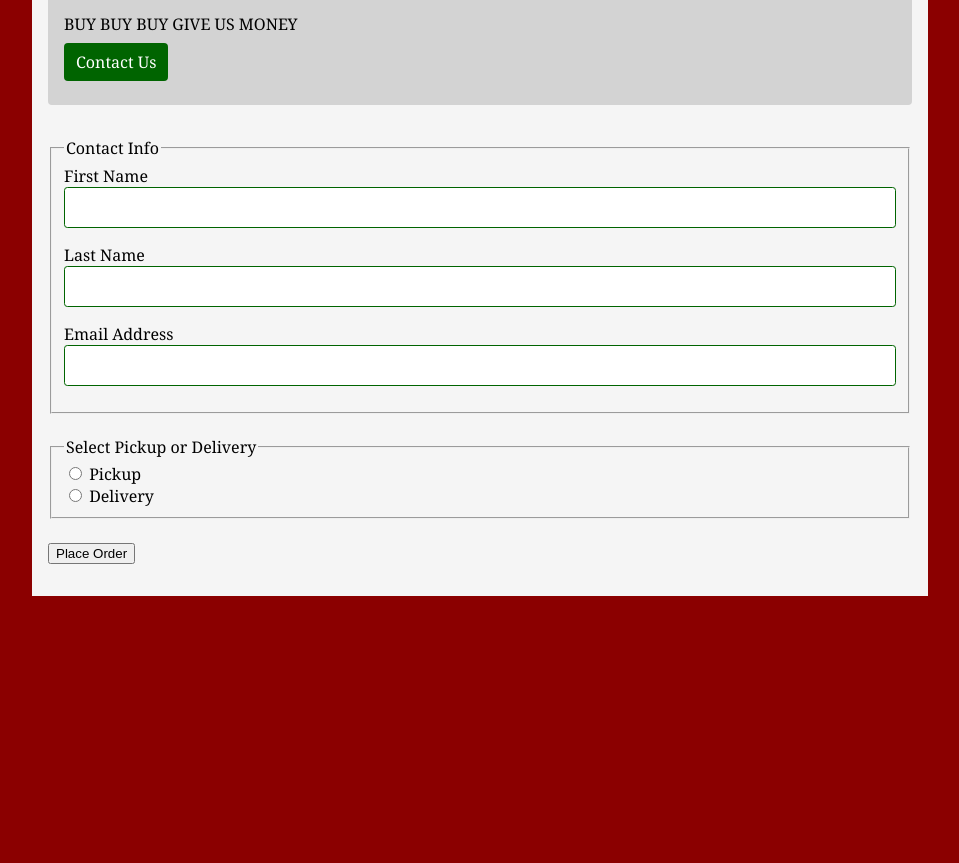
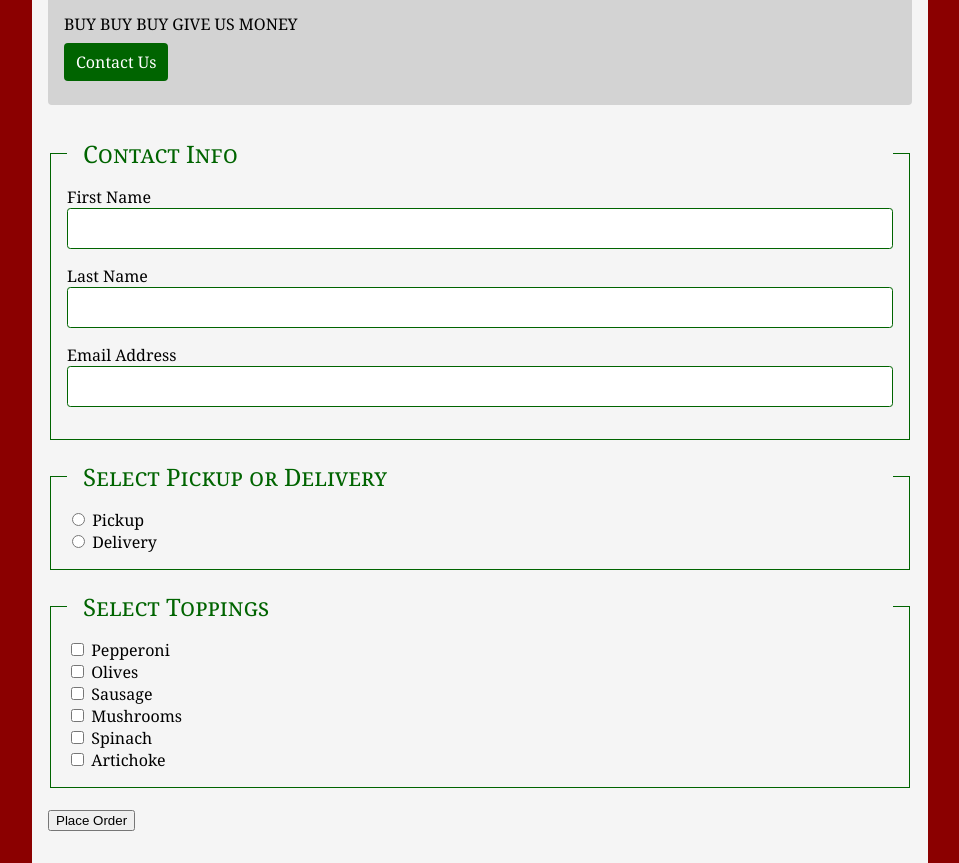
Before and after one commit to marenner/pizza, a plain HTML site: page index.html in a window 1280 px wide. Shown: the part 241-1104 px from the top of the page, without its empty margins (160-1119 px from the left). Before the commit the page ends 837 px from the top, so only its background shows below. Drawn offline with Linux system fonts and the light colour scheme.

Commit message:
Added toppings selection

```diff
--- a/index.html
+++ b/index.html
@@ -32,7 +32,6 @@
                 <label for="email">Email Address</label>
                 <input type="email" id="email" name="email">
             </fieldset>
-            <br>
             <fieldset> <!-- Pickup or Delivery -->
                 <legend>Select Pickup or Delivery</legend>
                 <input type="radio" id="pickup" name="method" value="pickup">
@@ -41,7 +40,26 @@
                 <input type="radio" id="delivery" name="method" value="delivery">
                 <label for="delivery">Delivery</label>
             </fieldset>
-            <br>
+            <fieldset> <!-- Toppings -->
+                <legend>Select Toppings</legend>
+                <input type="checkbox" id="pepperoni" name="toppings[]" value="pepperoni">
+                <label for="pepperoni">Pepperoni</label>
+                <br>
+                <input type="checkbox" id="olives" name="toppings[]" value="olives">
+                <label for="olives">Olives</label>
+                <br>
+                <input type="checkbox" id="sausage" name="toppings[]" value="sausage">
+                <label for="sausage">Sausage</label>
+                <br>
+                <input type="checkbox" id="mushrooms" name="toppings[]" value="mushrooms">
+                <label for="mushrooms">Mushrooms</label>
+                <br>
+                <input type="checkbox" id="spinach" name="toppings[]" value="spinach">
+                <label for="spinach">Spinach</label>
+                <br>
+                <input type="checkbox" id="artichoke" name="toppings[]" value="artichoke">
+                <label for="artichoke">Artichoke</label>
+            </fieldset>
             <button type="submit" id="order-button">Place Order</button>
         </form>
     </div>
--- a/styles/pizza-styles.css
+++ b/styles/pizza-styles.css
@@ -44,3 +44,18 @@ input[type="text"], input[type="email"] {
     margin: 0rem 0rem 1rem 0rem;
     padding: .75rem;
 }
+legend {
+    color: darkgreen;
+    font-variant: small-caps;
+    font-size: 1.5rem;
+    padding-left: 1rem;
+    width: 100%;
+}
+fieldset {
+    border: 1px solid darkgreen;
+    padding: 1rem;
+    margin-bottom: 1.25rem;
+}
+label {
+    padding-bottom: 0.5rem;
+}
```
